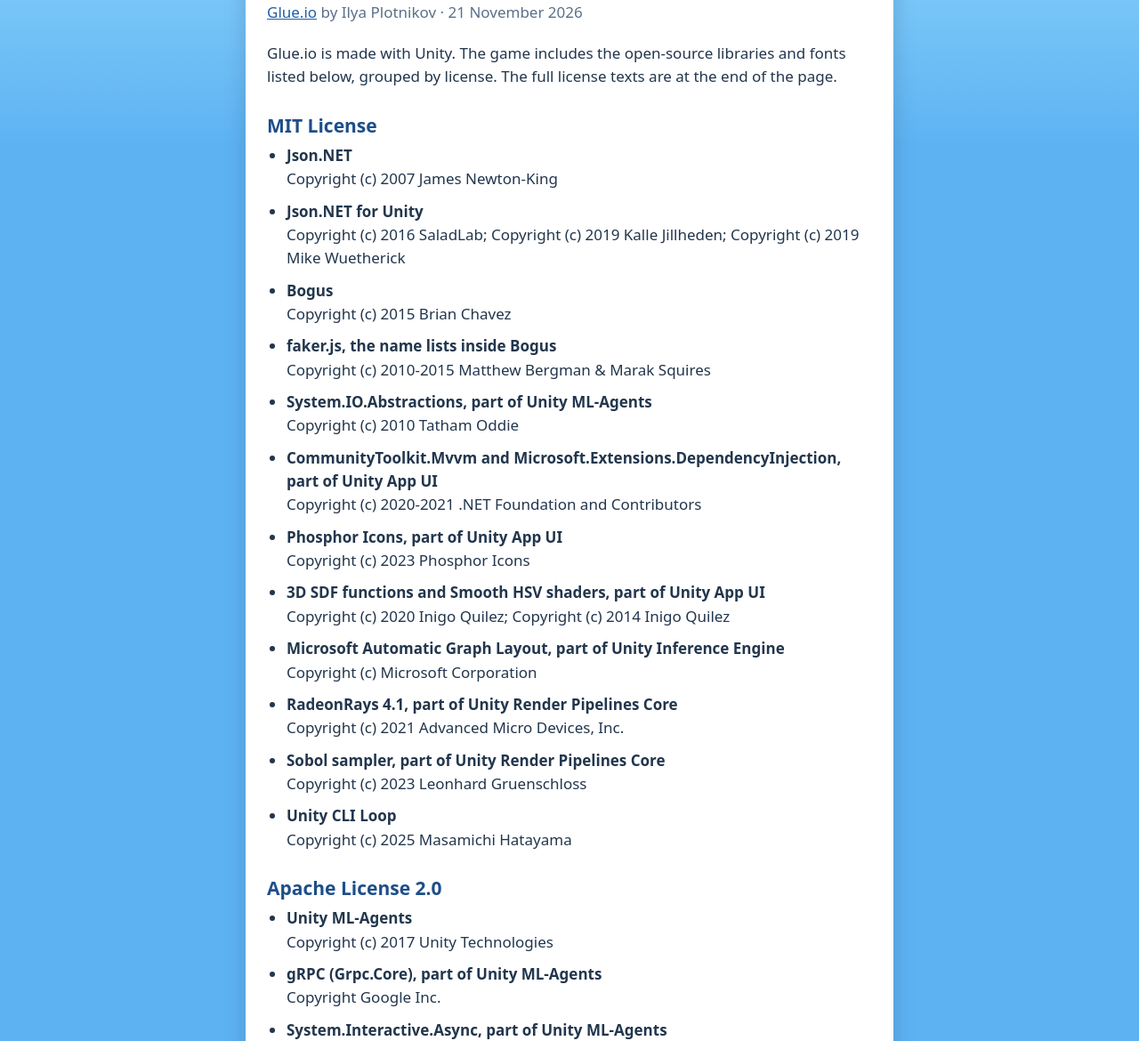
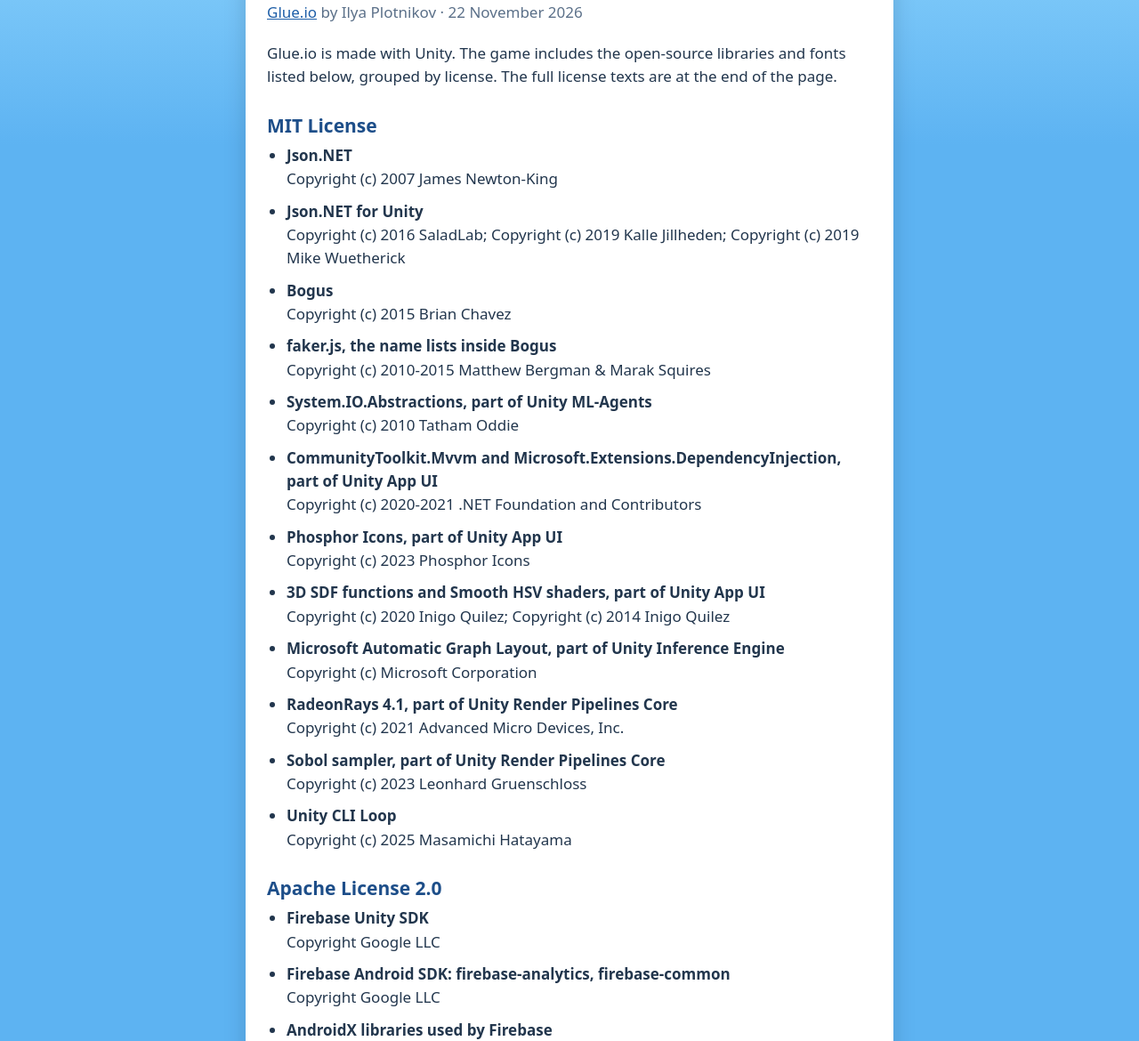
Before and after one commit to ilyaplot/ilyaplot.github.io, a plain HTML site: page glueio/licenses.html in a window 1280 px wide. Shown: the part 197-1367 px from the top of the page at 89% size. Drawn offline with Linux system fonts and the light colour scheme.

Commit message:
Glue.io licenses: Firebase Unity SDK, Firebase Android SDK and AndroidX
Co-Authored-By: Claude Opus 5.5 <noreply@anthropic.com>

```diff
--- a/glueio/licenses.html
+++ b/glueio/licenses.html
@@ -13,7 +13,7 @@
 
     <article class="card">
       <h1>Open-source licenses</h1>
-      <p class="updated"><a href="./">Glue.io</a> by Ilya Plotnikov · 21 November 2026</p>
+      <p class="updated"><a href="./">Glue.io</a> by Ilya Plotnikov · 22 November 2026</p>
 
       <p>Glue.io is made with Unity. The game includes the open-source libraries and fonts listed below, grouped by license. The full license texts are at the end of the page.</p>
 
@@ -35,6 +35,9 @@
 
       <h2>Apache License 2.0</h2>
       <ul class="credits">
+        <li><strong>Firebase Unity SDK</strong><br>Copyright Google LLC</li>
+        <li><strong>Firebase Android SDK: firebase-analytics, firebase-common</strong><br>Copyright Google LLC</li>
+        <li><strong>AndroidX libraries used by Firebase</strong><br>Copyright The Android Open Source Project</li>
         <li><strong>Unity ML-Agents</strong><br>Copyright (c) 2017 Unity Technologies</li>
         <li><strong>gRPC (Grpc.Core), part of Unity ML-Agents</strong><br>Copyright Google Inc.</li>
         <li><strong>System.Interactive.Async, part of Unity ML-Agents</strong><br>Copyright (c) .NET Foundation and Contributors</li>
```
